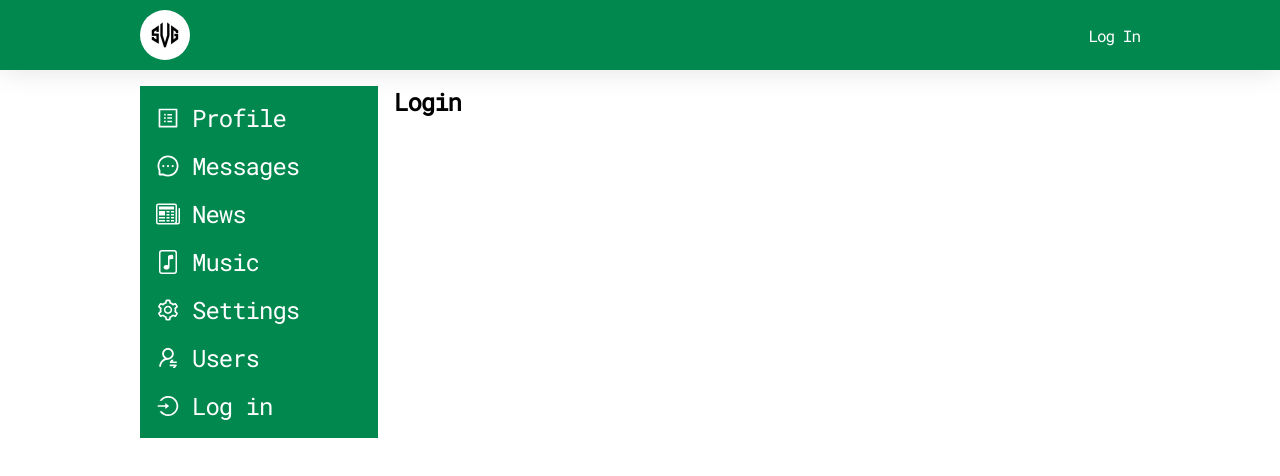
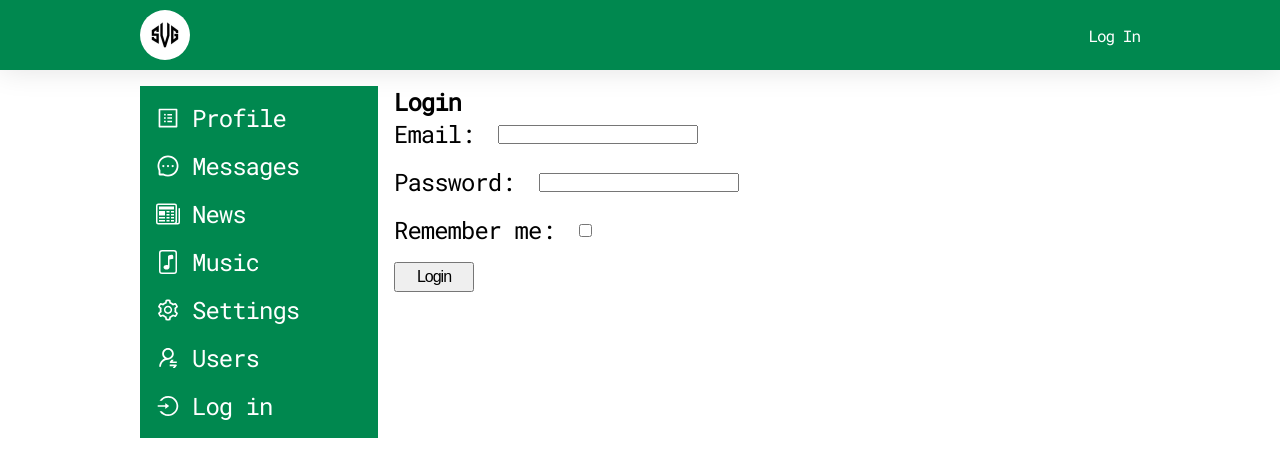
Before and after one commit to ZoirJohn/React-app, a React (Create React App) app: page /login in a window 1280 px wide. Shown: the top 476 px of the page. Built offline with nearby package versions, Linux system fonts and the light colour scheme; no server answers.

Commit message:
redux-form was installed

```diff
--- a/package.json
+++ b/package.json
@@ -14,6 +14,7 @@
       "react-router-dom": "^6.4.5",
       "react-scripts": "5.0.1",
       "redux": "^4.2.1",
+      "redux-form": "^8.3.9",
       "redux-thunk": "^2.4.2",
       "web-vitals": "^2.1.4"
    },
--- a/src/components/Login.jsx
+++ b/src/components/Login.jsx
@@ -1,7 +1,35 @@
+import { reduxForm } from 'redux-form';
+import styles from '../css/Login.module.css';
+
+const Form = () => {
+    return (
+        <form action='news' className={styles.form}>
+            <label htmlFor='email'>
+                Email: <input type='email' id='email' />
+            </label>
+
+            <label htmlFor='password'>
+                Password: <input type='password' id='password' />
+            </label>
+
+            <label htmlFor='remember'>
+                Remember me: <input type='checkbox' id='remember' />
+            </label>
+
+            <button>Login</button>
+        </form>
+    );
+};
+
+const ReduxForm = reduxForm({
+    form: 'login',
+})(Form);
+
 const Login = () => {
     return (
         <section>
             <h1>Login</h1>
+            <ReduxForm />
         </section>
     );
 };
--- /dev/null
+++ b/src/css/Login.module.css
@@ -0,0 +1,24 @@
+section {
+    grid-column: 2/5;
+}
+.form {
+    display: flex;
+    align-items: start;
+    justify-content: center;
+    flex-direction: column;
+    gap: 1em 0;
+}
+label {
+    font-size: 1.5rem;
+    display: flex;
+    align-items: center;
+    gap: 0 1em;
+}
+input:not([type='checkbox']) {
+    width: 200px;
+}
+.form button{
+    width: 80px;
+    height: 30px;
+    font-size: 1rem;
+}
--- a/src/redux/redux.js
+++ b/src/redux/redux.js
@@ -3,13 +3,15 @@ import { profile_reducer } from './profile-reducer';
 import { messages_reducer } from './messages-reducer';
 import { users_redcuer } from './users-reducer';
 import { auth_reducer } from './auth-reducer';
-import thunkMiddleware  from 'redux-thunk';
+import { reducer as form_reducer } from 'redux-form';
+import thunkMiddleware from 'redux-thunk';
 
 const reducers = combineReducers({
     profilePage: profile_reducer,
     messagesPage: messages_reducer,
     usersPage: users_redcuer,
     auth: auth_reducer,
+    form: form_reducer,
 });
 
 const store = legacy_createStore(reducers, applyMiddleware(thunkMiddleware));
```
Also changed, not shown: 1 other file (tests, documents, lock files or other folders).
